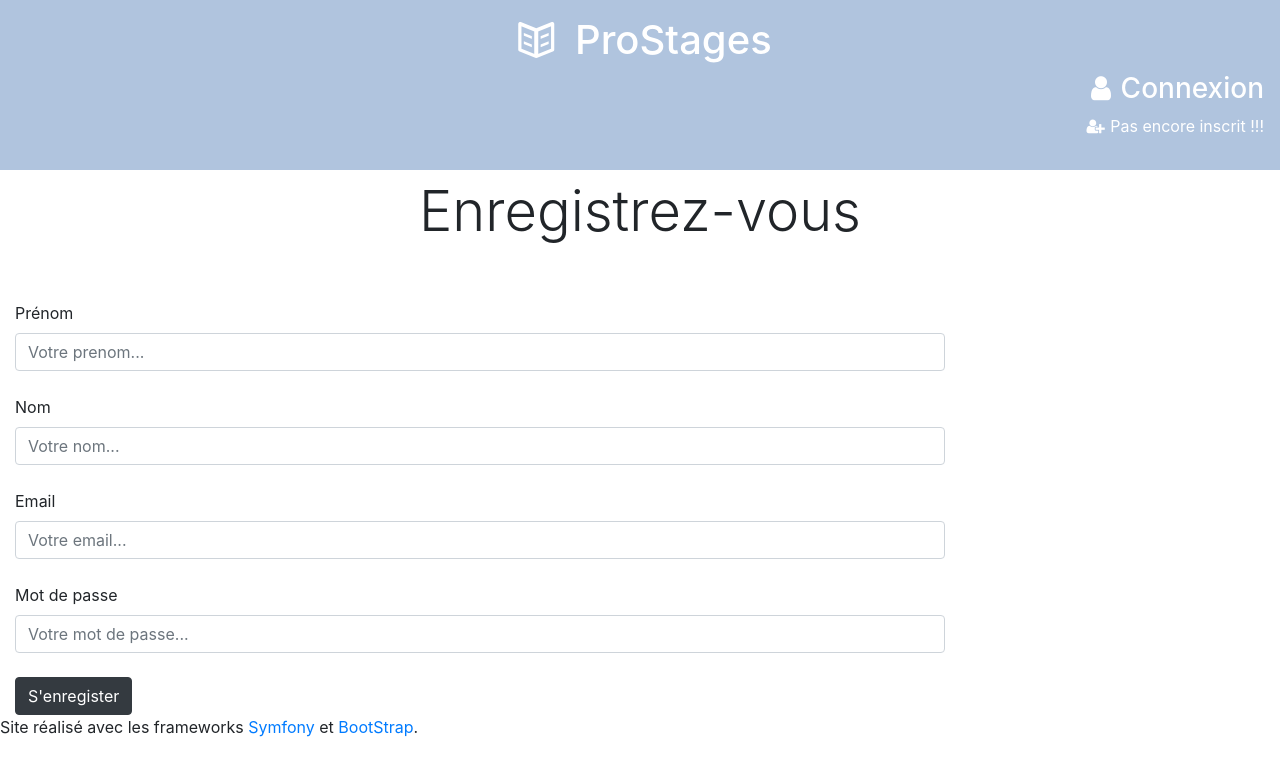
After one commit to MrPattattor/ProStage, a Symfony app: template templates/security/inscription.html.twig in a window 1280 px wide. The commit adds this page. Shown: the top 776 px of the page. Run offline with Twig, Linux system fonts and the light colour scheme; the template is opened without the code that fills it, so the values that code supplies are empty; form fields are guessed from the names that the template uses; some libraries are stand-ins or nearby versions.

Commit message:
Création d'un formulaire d'incription

```diff
--- a/config/routes.yaml
+++ b/config/routes.yaml
@@ -49,3 +49,7 @@ app_login:
 app_logout:
     path: /logout
     controller: App\Controller\SecurityController::logout
+
+app_register:
+    path: /register
+    controller: App\Controller\SecurityController::register
--- a/src/Controller/ProStageController.php
+++ b/src/Controller/ProStageController.php
@@ -128,7 +128,7 @@ class ProStageController extends AbstractController
         $formulaireStage = $this->createForm(StageType::class, $stage);
 
         /* On demande au formulaire d'analyser la dernière requête Http. Si le tableau POST contenu dans cette requête contient
-        des variables nom, activite, etc. Alors la méthode handleRequest() recupère les valeurs de ces variables et les
+        des variables nom, descriptif, etc. Alors la méthode handleRequest() recupère les valeurs de ces variables et les
         affecte à l'objet $entreprise. */
         $formulaireStage->handleRequest($request);
 
@@ -155,7 +155,7 @@ class ProStageController extends AbstractController
         $formulaireStage = $this->createForm(StageType::class, $stage);
 
         /* On demande au formulaire d'analyser la dernière requête Http. Si le tableau POST contenu dans cette requête contient
-        des variables nom, activite, etc. Alors la méthode handleRequest() recupère les valeurs de ces variables et les
+        des variables nom, descriptif, etc. Alors la méthode handleRequest() recupère les valeurs de ces variables et les
         affecte à l'objet $entreprise. */
         $formulaireStage->handleRequest($request);
 
--- a/templates/base.html.twig
+++ b/templates/base.html.twig
@@ -30,7 +30,13 @@
           <h3 class="icon-user" style="text-align: right; color: white; text-decoration: none">Connexion</h3>
           </a>
 
+          <a href="{{path('app_register')}}" style="text-decoration: none">
+          <p class="icon-user-plus" style="text-align: right; color: white; text-decoration: none"> Pas encore inscrit !!!</p>
+          </a>
+
           {% endif %}
+
+
 
         {% endblock %}
           </div>
--- a/templates/pro_stage/entreprises.html.twig
+++ b/templates/pro_stage/entreprises.html.twig
@@ -41,8 +41,12 @@
                         <a href="{{path('pro_stage_formations')}}" class="list-group-item">La liste des formations</a>
                     </div>
                     </br><center>
+                    {% if is_granted('ROLE_ADMIN') %}
                     <input type="button" class="btn btn-dark" value ="Ajouter une Entreprise" onclick="self.location.href='{{path('pro_stage_ajout_entreprise')}}'"><br><br>
+                    {% endif %}
+                    {% if is_granted('IS_AUTHENTICATED_FULLY') %}
                     <input type="button" class="btn btn-dark" value ="Ajouter un Stage" onclick="self.location.href='{{path('pro_stage_ajout_stage')}}'">
+                    {% endif %}
                     </center>
                 </div>
             </div>
--- a/templates/pro_stage/formations.html.twig
+++ b/templates/pro_stage/formations.html.twig
@@ -44,8 +44,12 @@
         <a href="{{path('pro_stage_formations')}}" class="list-group-item">La liste des formations</a>
       </div>
       </br><center>
+      {% if is_granted('ROLE_ADMIN') %}
       <input type="button" class="btn btn-dark" value ="Ajouter une Entreprise" onclick="self.location.href='{{path('pro_stage_ajout_entreprise')}}'"><br><br>
+      {% endif %}
+      {% if is_granted('IS_AUTHENTICATED_FULLY') %}
       <input type="button" class="btn btn-dark" value ="Ajouter un Stage" onclick="self.location.href='{{path('pro_stage_ajout_stage')}}'">
+      {% endif %}
       </center>
     </div>
   </div>
--- a/templates/pro_stage/index.html.twig
+++ b/templates/pro_stage/index.html.twig
@@ -52,8 +52,12 @@
                         <a href="{{path('pro_stage_formations')}}" class="list-group-item">La liste des formations</a>
                     </div>
                     </br><center>
+                    {% if is_granted('ROLE_ADMIN') %}
                     <input type="button" class="btn btn-dark" value ="Ajouter une Entreprise" onclick="self.location.href='{{path('pro_stage_ajout_entreprise')}}'"><br><br>
+                    {% endif %}
+                    {% if is_granted('IS_AUTHENTICATED_FULLY') %}
                     <input type="button" class="btn btn-dark" value ="Ajouter un Stage" onclick="self.location.href='{{path('pro_stage_ajout_stage')}}'">
+                    {% endif %}
                     </center>
                 </div>
             </div>
--- /dev/null
+++ b/templates/security/inscription.html.twig
@@ -0,0 +1,37 @@
+{% extends 'base.html.twig' %}
+
+{% block contenu %}
+<center>
+<h3 class = "display-4">
+    Enregistrez-vous
+</h3>
+</br></br>
+</center>
+    <div class="container-fluid">
+        <div class="row">
+            <div class="col-md-9">
+                {{ form_start(vueFormulaire, {'attr':{'novalidate':'novalidate'}}) }}
+
+                <label>Prénom</label>
+                {{ form_widget(vueFormulaire.prenom, {'attr' : {'placeholder':"Votre prenom..."}}) }}
+                {{ form_errors(vueFormulaire.prenom) }}<br>
+
+                <label>Nom</label>
+                {{ form_widget(vueFormulaire.nom, {'attr' : {'placeholder':"Votre nom..."}}) }}
+                {{ form_errors(vueFormulaire.nom) }}<br>
+
+                <label>Email</label>
+                {{ form_widget(vueFormulaire.email, {'attr' : {'placeholder':"Votre email..."}}) }}
+                {{ form_errors(vueFormulaire.email) }}<br>
+
+                <label>Mot de passe</label>
+                {{ form_widget(vueFormulaire.password, {'attr' : {'placeholder':"Votre mot de passe..."}}) }}
+                {{ form_errors(vueFormulaire.password) }}<br>
+
+                <button type="submit" class="btn btn-dark">S'enregister</button>
+
+                {{ form_end(vueFormulaire) }}
+            </div>
+        </div>
+    </div>
+{% endblock %}
```
Also changed, not shown: src/Controller/SecurityController.php (+33 -0 lines), src/Form/UserType.php (added, +29 -0 lines), templates/pro_stage/stage.html.twig (+7 -3 lines).
